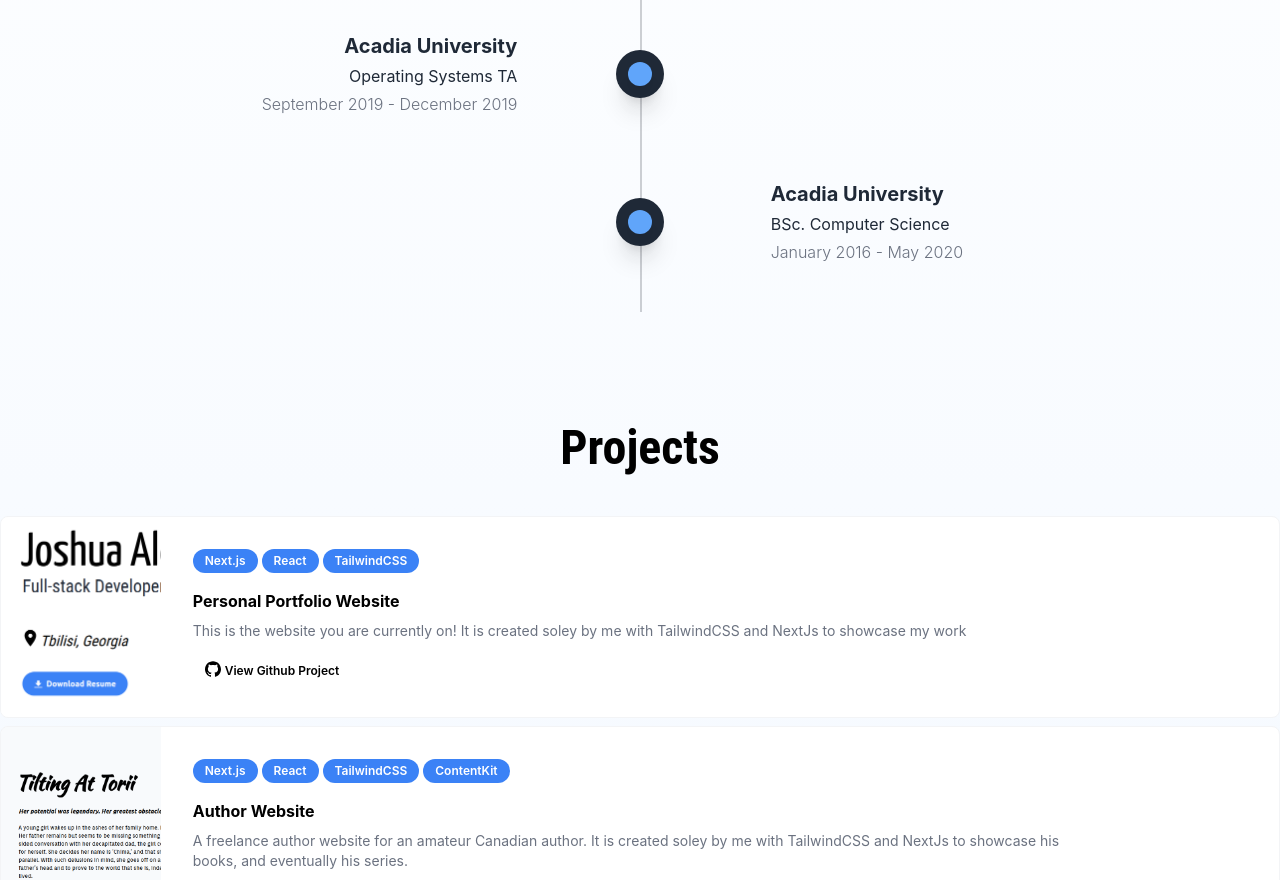
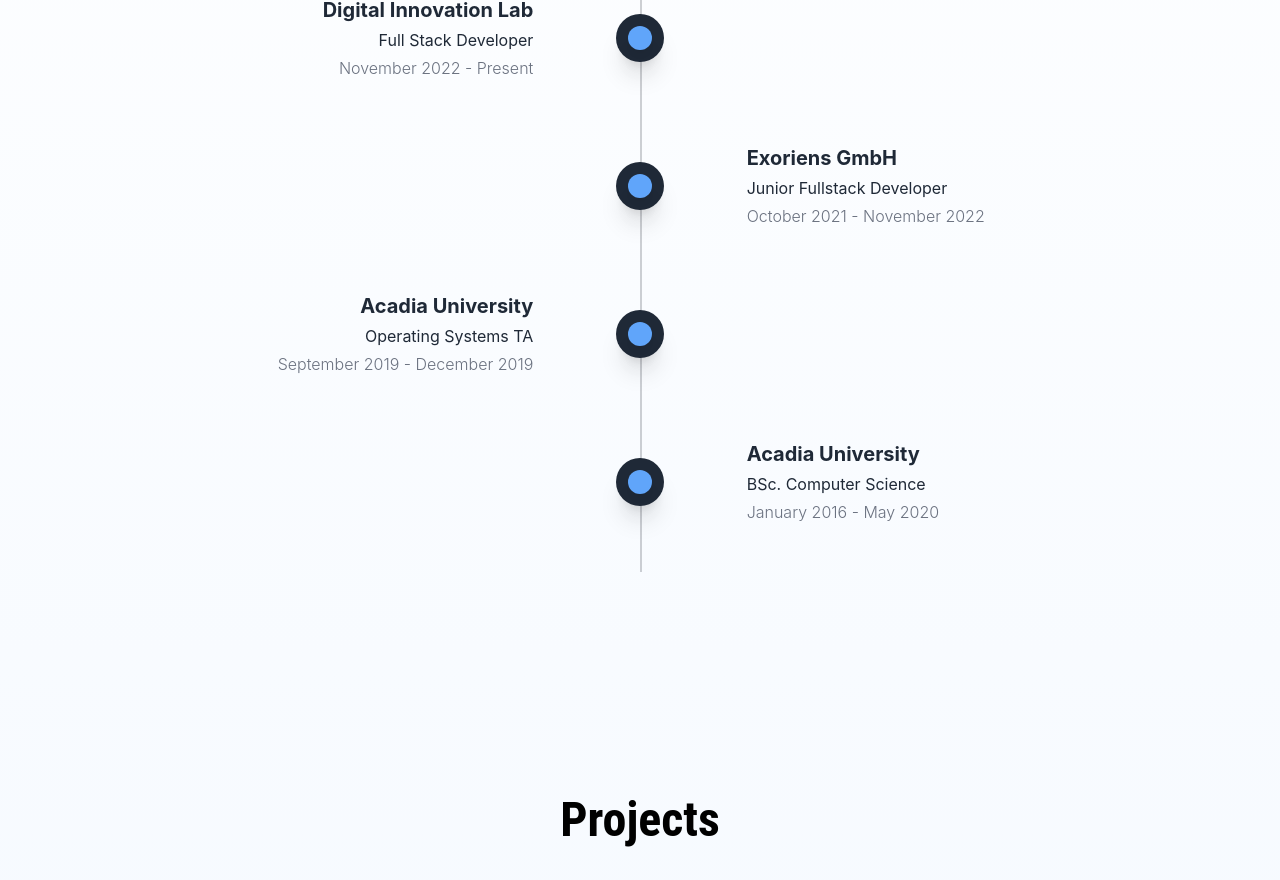
Before and after one commit to JoshuaAlexanderNeo/portfolio, a Next.js app: page / in a window 1280 px wide. Shown: the part 1532-2412 px from the top of the page. Built offline with nearby package versions, Linux system fonts and the light colour scheme; a web font is replaced by a local one.

Commit message:
Add diginlab to experience, minor styling

```diff
--- a/components/About/index.js
+++ b/components/About/index.js
@@ -2,7 +2,7 @@
 
 const About = () => {
   return (
-    <section id='About Me' className='container mx-auto w-1/2 h-full my-28'>
+    <section id='About Me' className='container mx-auto w-1/2 h-full mt-28 mb-56'>
       <div className='flex justify-center text-5xl mb-10 font-semibold font-robotoCondensed'>About Me</div>
       <div className='flex'>
         <div>
--- a/components/Experience/index.js
+++ b/components/Experience/index.js
@@ -7,7 +7,7 @@
       <div className='z-20 flex items-center justify-center order-1 bg-gray-800 shadow-xl w-12 h-12 rounded-full'>
         <div className='z-21 justify-center order-1 bg-blue-400 shadow-xl w-6 h-6 rounded-full'></div>
       </div>
-      <div className='order-1 w-5/12 px-6 py-4 '>
+      <div className='order-1 w-5/12 py-4 '>
         <h3 className='mb-1 font-bold text-gray-800 text-sm sm:text-xl'>{company}</h3>
         <h2 className='mb-1 text-gray-800 text-xs sm:text-base'>{title}</h2>
         <h1 className='font-light text-gray-500 text-xs sm:text-base'>{date}</h1>
@@ -23,7 +23,7 @@
       <div className='z-20 flex items-center justify-center order-1 bg-gray-800 shadow-xl w-12 h-12 rounded-full'>
         <div className='z-21 justify-center order-1 bg-blue-400 shadow-xl w-6 h-6 rounded-full'></div>
       </div>
-      <div className='order-1 w-5/12 justify-center px-4 py-4'>
+      <div className='order-1 w-5/12 justify-center py-4'>
         <h3 className='mb-1 font-bold text-gray-800 flex justify-end text-sm sm:text-xl'>{company}</h3>
         <h2 className='mb-1 text-gray-800 flex justify-end text-xs sm:text-base'>{title}</h2>
         <h1 className='font-light text-gray-500 flex justify-end text-xs sm:text-base'>{date}</h1>
@@ -36,11 +36,12 @@
   return (
     <div id='History' className='container mx-auto w-full h-full'>
       <div className='flex justify-center text-5xl mb-10 font-semibold font-robotoCondensed'>History</div>
-      <div className='relative wrap overflow-hidden  h-full'>
+      <div className='relative wrap overflow-hidden h-full'>
         <div
           className='absolute border-opacity-20 border-gray-900 h-full border-2-2 border'
           style={{ left: '50%' }}></div>
-        <RightBox company={'Exoriens GmbH'} title={'Junior Fullstack Developer'} date={'October 2021 - Present'} />
+        <LeftBox company={'Digital Innovation Lab'} title={'Full Stack Developer'} date={'November 2022 - Present'} />
+        <RightBox company={'Exoriens GmbH'} title={'Junior Fullstack Developer'} date={'October 2021 - November 2022'} />
         <LeftBox company={'Acadia University'} title={'Operating Systems TA'} date={'September 2019 - December 2019'} />
         <RightBox company={'Acadia University'} title={'BSc. Computer Science'} date={'January 2016 - May 2020'} />
       </div>
--- a/components/Projects/index.js
+++ b/components/Projects/index.js
@@ -3,7 +3,7 @@
 
 const Projects = () => {
   return (
-    <div id='Projects' className='container mx-auto w-full h-full mt-28'>
+    <div id='Projects' className='container mx-auto w-full h-full mt-56'>
       <div className='flex justify-center text-5xl mb-10 font-semibold font-robotoCondensed'>Projects</div>
       <Project
         tagList={['Next.js', 'React', 'TailwindCSS']}
```
